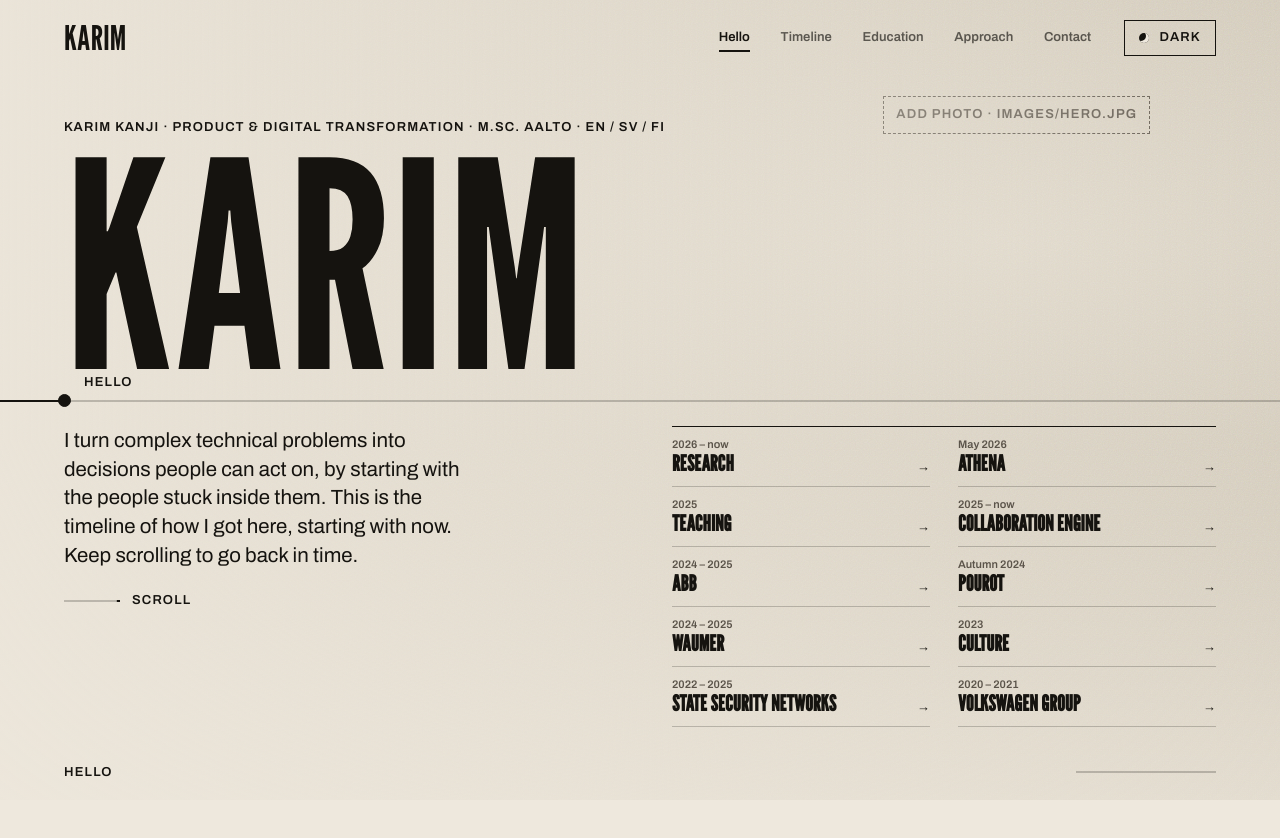
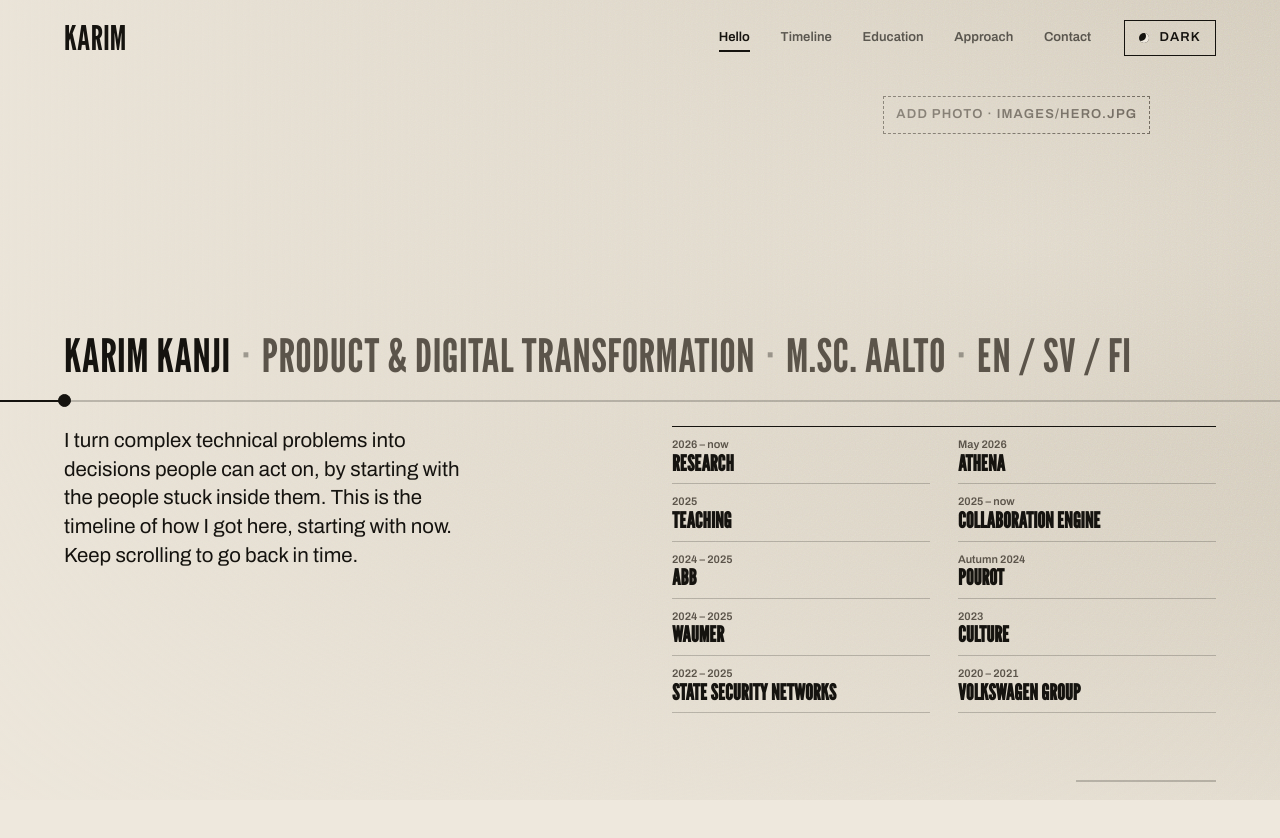
Before and after one commit to KarimKanji/karimkanji.fi, a plain HTML site: page index.html in a window 1280 px wide. Shown: the top 838 px of the page. Drawn offline with nearby package versions, Linux system fonts and the light colour scheme.

Commit message:
Simplify hero heading and remove repeated dates

```diff
--- a/index.html
+++ b/index.html
@@ -87,7 +87,9 @@ button{font:inherit;color:inherit}
 .kick{display:flex;gap:18px;align-items:center;margin-bottom:10px}
 .kick .tag{border:1px solid var(--rule);padding:2px 8px}
 .giant{font-family:var(--f-display);font-weight:400;text-transform:uppercase;line-height:.84;letter-spacing:.005em;margin:0;font-size:min(13vw,19svh);max-width:100%;text-wrap:balance}
-.hero .giant{font-size:min(30vw,36svh);line-height:.8}
+.lede{margin:0;font-family:var(--f-display);font-weight:400;text-transform:uppercase;font-size:clamp(2rem,3.6vw,3.9rem);line-height:1;letter-spacing:.01em;max-width:min(100%,1180px);text-wrap:balance}
+.lede span{white-space:nowrap}
+.lede i{font-style:normal;margin:0 .28em;opacity:.35}
 .node{position:absolute;left:var(--gut);top:50%;width:13px;height:13px;margin:-6.5px 0 0 -6.5px;border-radius:50%;background:var(--bg);border:1.5px solid var(--ink);z-index:4;transition:background .4s}
 .panel.past .node,.panel.on .node{background:var(--ink)}
 .when{position:absolute;left:calc(var(--gut) + 20px);top:50%;transform:translateY(-140%);z-index:4}
@@ -112,16 +114,11 @@ button{font:inherit;color:inherit}
 /* Hero, approach, contact specifics */
 .hero .down{grid-template-columns:minmax(0,1fr) minmax(0,1fr);gap:clamp(24px,5vw,80px)}
 .intro{margin:0;font-size:clamp(1.1rem,1.6vw,1.45rem);line-height:1.4;max-width:34ch}
-.hint{display:flex;align-items:center;gap:12px;margin-top:22px}
-.hint i{width:56px;height:1.5px;background:var(--rule);position:relative;overflow:hidden}
-.hint i::after{content:"";position:absolute;inset:0;background:var(--ink);transform:translateX(-100%);animation:slide 2.4s 1s var(--ease) infinite}
 @keyframes slide{to{transform:translateX(100%)}}
 .index{display:grid;grid-template-columns:repeat(2,minmax(0,1fr));column-gap:28px;align-content:start;border-top:1.5px solid var(--ink);max-width:680px}
-.idx{display:grid;grid-template-columns:minmax(0,1fr) auto;grid-template-rows:auto auto;column-gap:12px;align-items:baseline;padding:9px 0;border:0;border-bottom:1px solid var(--rule);background:none;text-align:left;cursor:pointer;min-width:0}
+.idx{display:grid;grid-template-columns:minmax(0,1fr);grid-template-rows:auto auto;column-gap:12px;align-items:baseline;padding:9px 0;border:0;border-bottom:1px solid var(--rule);background:none;text-align:left;cursor:pointer;min-width:0}
 .idx .muted{grid-column:1/-1;font-size:11px}
 .idx .t{font-family:var(--f-display);font-size:clamp(1.25rem,1.7vw,1.6rem);line-height:1;text-transform:uppercase;white-space:nowrap;overflow:hidden;text-overflow:ellipsis}
-.idx .go{transition:transform .35s var(--ease)}
-.idx:hover .go{transform:translateX(5px)}
 .pr{display:grid;grid-template-columns:repeat(3,minmax(0,1fr));gap:clamp(20px,3vw,48px);grid-column:1/-1;max-width:1200px}
 .pr div{border-top:1.5px solid var(--ink);padding-top:14px}
 .pr h3{font-family:var(--f-display);font-weight:400;font-size:clamp(1.8rem,2.6vw,2.6rem);line-height:1;text-transform:uppercase;margin:0 0 10px}
@@ -227,7 +224,8 @@ dialog.story::backdrop{background:var(--bg)}
 .linear .node{left:-1px;top:110px;margin-top:0}
 .linear .when{left:24px;top:84px;transform:none}
 .linear .giant{font-size:min(22vw,7rem)}
-.linear .hero .giant{font-size:34vw}
+.linear .lede{font-size:clamp(2.2rem,10vw,3.4rem)}
+.linear .lede span{white-space:normal}
 .linear .side{justify-items:start;text-align:left}
 .linear .hero .down,.linear .pr{grid-template-columns:1fr}
 .linear .drop{top:16px;right:16px}
@@ -321,14 +319,14 @@ $("#logo").textContent = P.name;
 const SECTIONS = [];
 let html = "";
 
-SECTIONS.push({ key: "hero", label: "Hello" });
+SECTIONS.push({ key: "hero", label: "" });
 html += `<section class="panel hero" style="--h:${HUES[0]}">
   ${bgHTML(P.hero.images, [], true)}
-  <div class="up"><div class="kick caps"><span>${esc(P.hero.kicker)}</span></div><h1 class="giant">${esc(P.hero.title)}</h1></div>
-  <span class="node" aria-hidden="true"></span><span class="when caps">Hello</span>
+  <div class="up"><h1 class="lede">${(P.hero.kicker || "").split("·").map((t, j) => `<span${j ? ' class="muted"' : ""}>${esc(t.trim())}</span>`).join('<i aria-hidden="true">·</i>')}</h1></div>
+  <span class="node" aria-hidden="true"></span>
   <div class="down">
-    <div><p class="intro">${esc(P.hero.intro)}</p><div class="hint caps"><i></i>Scroll</div></div>
-    <div class="index caps" id="index">${P.chapters.map((c, i) => `<button class="idx" type="button" data-i="${i}"><span class="muted">${esc(c.years)}</span><span class="t">${esc(c.title)}</span><span class="go">→</span></button>`).join("")}</div>
+    <div><p class="intro">${esc(P.hero.intro)}</p></div>
+    <div class="index caps" id="index">${P.chapters.map((c, i) => `<button class="idx" type="button" data-i="${i}"><span class="muted">${esc(c.years)}</span><span class="t">${esc(c.title)}</span></button>`).join("")}</div>
   </div>
 </section>`;
 
@@ -341,7 +339,7 @@ P.chapters.forEach((c, i) => {
     <span class="node" aria-hidden="true"></span><span class="when caps">${esc(c.years)}</span>
     <div class="down">
       <div class="meta">
-        <div class="line caps"><span>${esc(c.org)}</span><span class="muted">${esc(c.years)}</span></div>
+        <div class="line caps"><span>${esc(c.org)}</span></div>
         <p class="sum">${esc(c.summary)}</p>
         <ul class="tags caps muted">${(c.tags || []).map(t => `<li>${esc(t)}</li>`).join("")}</ul>
         <div class="row caps"><button class="btn solid open" type="button" data-i="${i}">Read the story <span aria-hidden="true">→</span></button>${linksHTML(c.links)}</div>
@@ -360,7 +358,7 @@ P.chapters.forEach((c, i) => {
     <span class="node" aria-hidden="true"></span><span class="when caps">${esc(e.years)}</span>
     <div class="down">
       <div class="meta">
-        <div class="line caps"><span>${esc(e.org)}</span><span class="muted">${esc(e.years)}</span></div>
+        <div class="line caps"><span>${esc(e.org)}</span></div>
         <p class="sum">${esc(e.summary)}</p>
         <ul class="tags caps muted">${(e.tags || []).map(t => `<li>${esc(t)}</li>`).join("")}</ul>
         <div class="row caps"><button class="btn solid open-edu" type="button" data-e="${i}">Explore the projects <span aria-hidden="true">↓</span></button></div>
```
